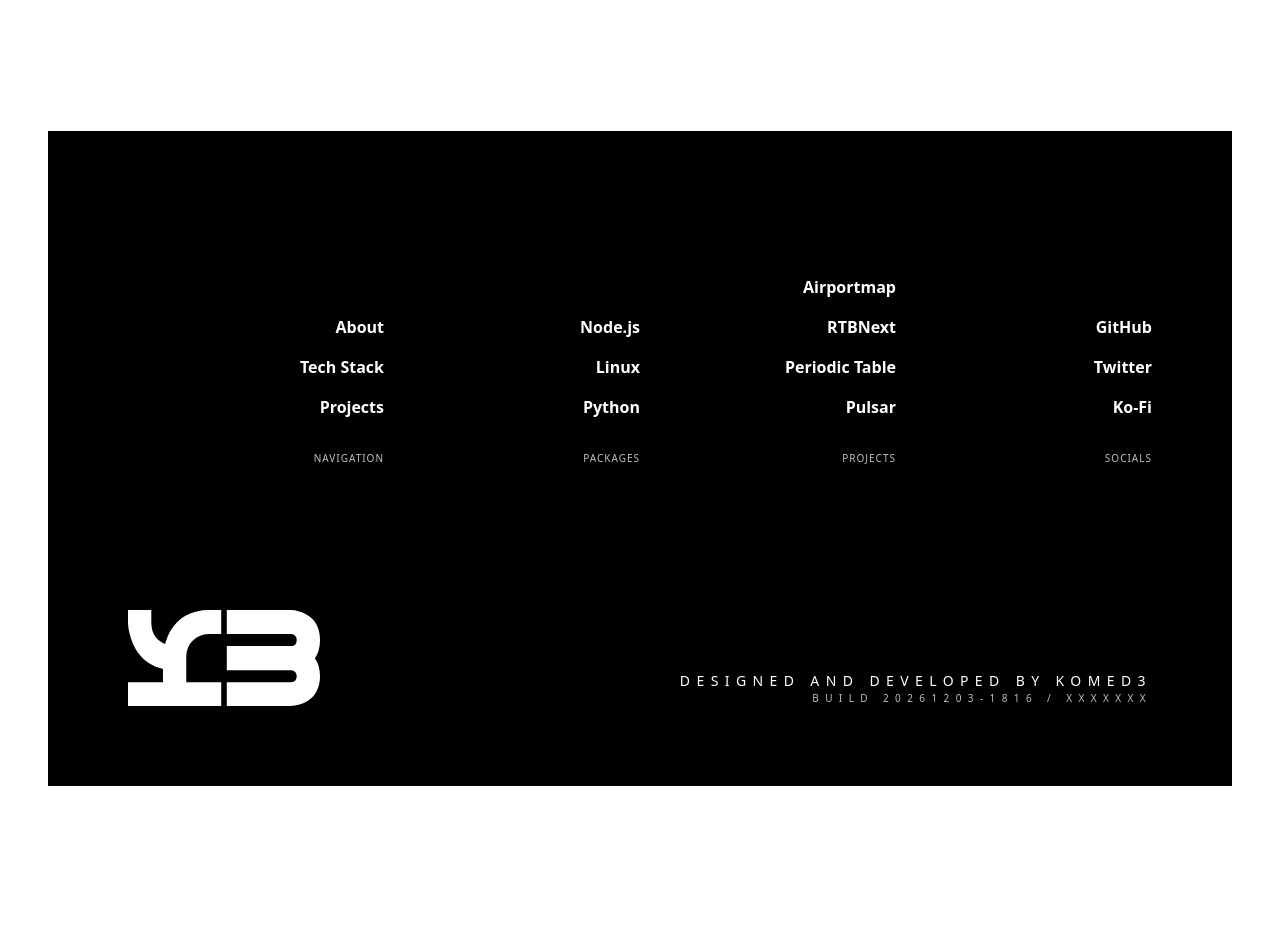
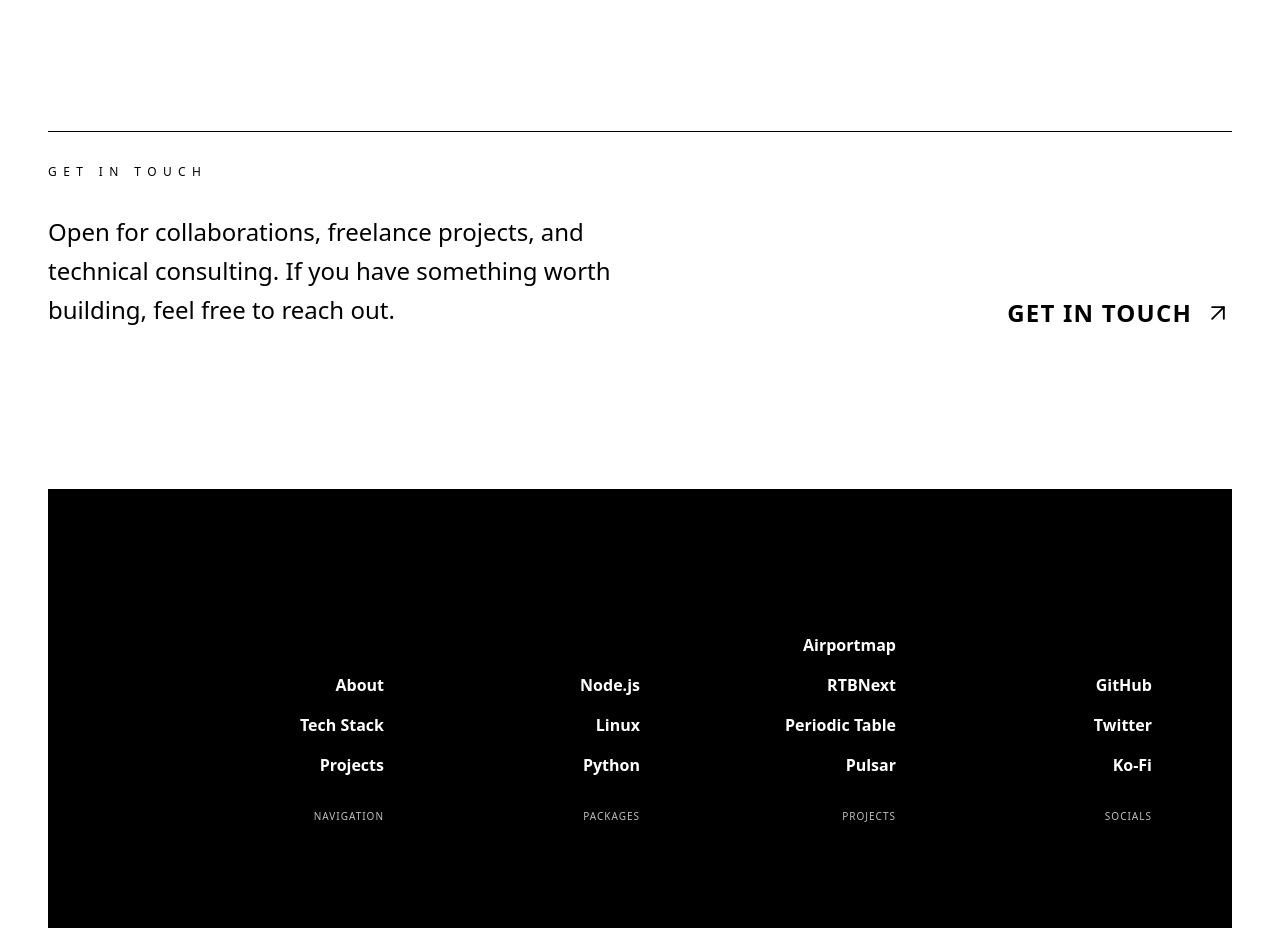
Before and after one commit to komed3/web, a React (Vite) app: page / in a window 1280 px wide. Shown: the part 2840-3768 px from the top of the page. Before the commit the page ends 3626 px from the top, so only its background shows below. Built offline with nearby package versions, Linux system fonts and the light colour scheme; a web font is replaced by a local one.

Commit message:
add contact section

```diff
--- a/src/components/About.tsx
+++ b/src/components/About.tsx
@@ -1,3 +1,6 @@
+import { ArrowUpRight } from 'lucide-react';
+
+
 export function About () {
   return (
     <div className= 'px-12 py-40'>
@@ -42,6 +45,32 @@ export function About () {
           </p>
         </div>
       </div>
+
+      { /** Contact */ }
+      <div className= 'flex justify-between items-end mt-40 pt-8 border-t border-(--main)'>
+        <div className= 'space-y-8'>
+          <div className= 'text-xs uppercase font-extralight tracking-[0.4rem]'>
+            Get in touch
+          </div>
+
+          <p className= 'max-w-xl text-2xl font-extralight leading-relaxed'>
+            Open for collaborations, freelance projects, and technical
+            consulting. If you have something worth building, feel free to
+            reach out.
+          </p>
+        </div>
+
+        { /** Mailto Link */}
+        <a
+          href= 'mailto:hello@komed3.de'
+          target= '_blank'
+          rel= 'noreferrer'
+          className= 'inline-flex items-center gap-3 text-2xl font-black uppercase tracking-wider'
+        >
+          <span>Get in touch</span>
+          <ArrowUpRight size= { 28 } strokeWidth= { 1.6 } />
+        </a>
+      </div>
     </div>
   );
 }
```
